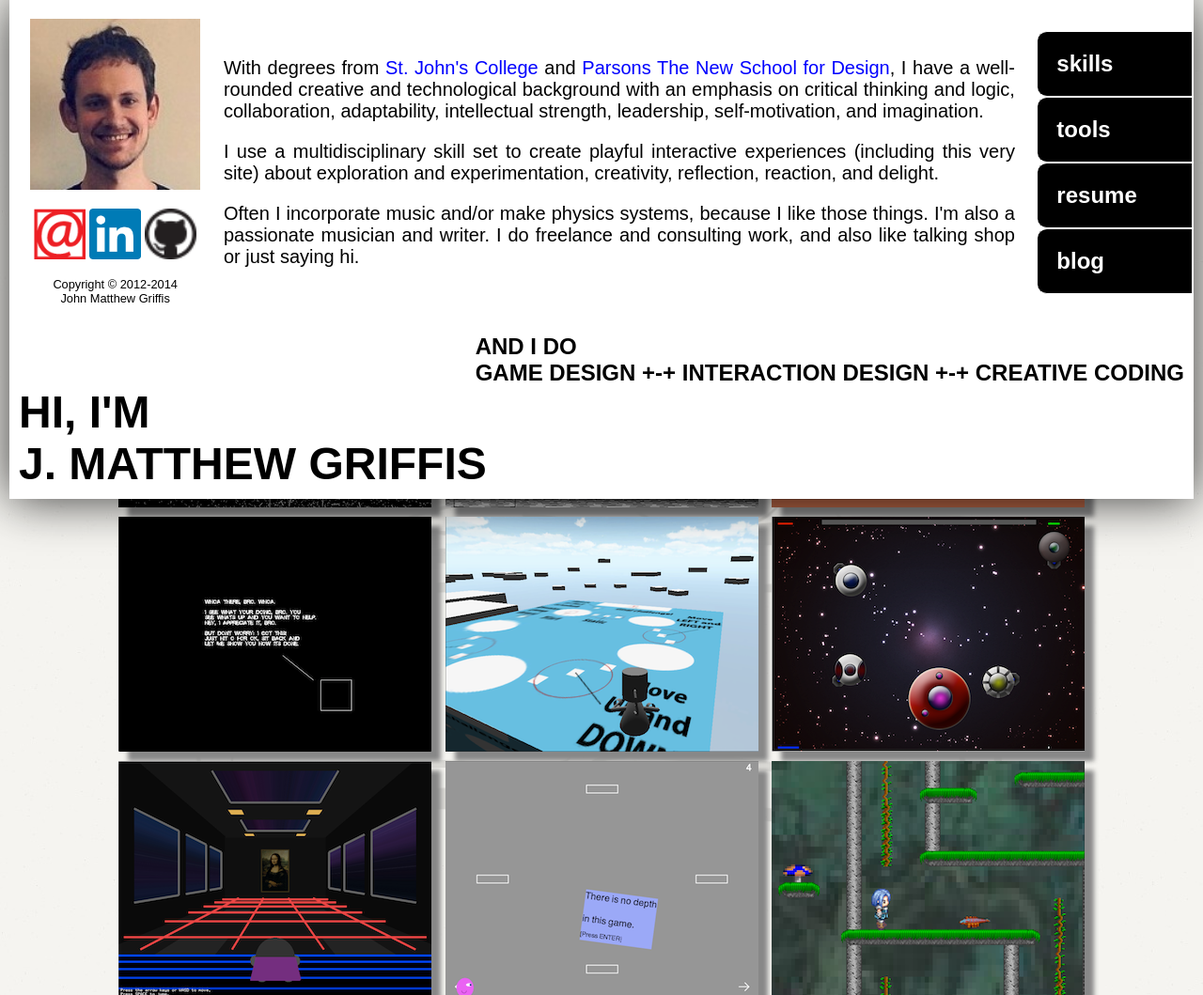
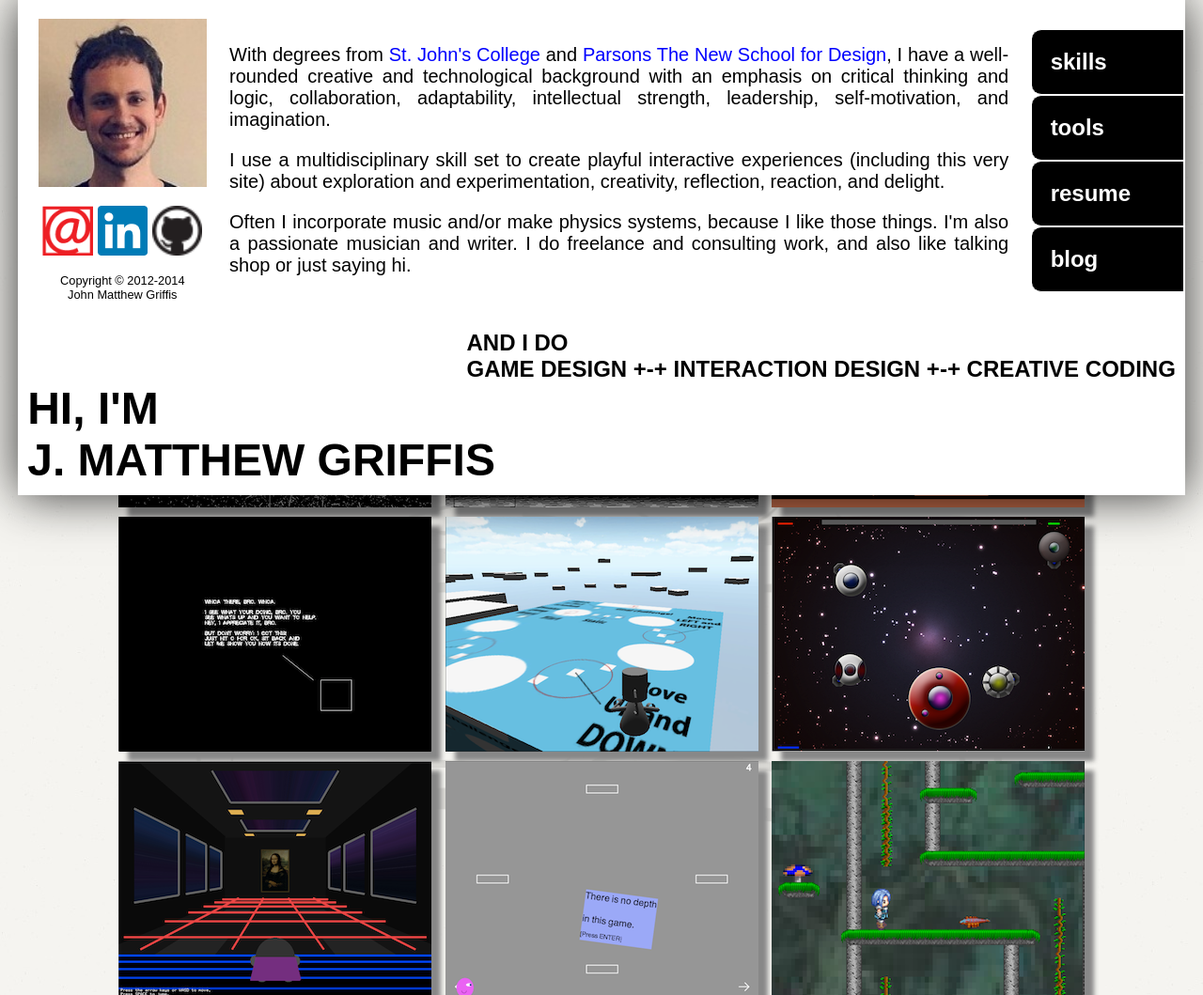
Before and after one commit to jmatthewgriffis/mySite, a PHP site: page / in a window 1280 px wide. Shown: the top 1059 px of the page at 94% size. Run offline with PHP 8.4, Linux system fonts and the light colour scheme; some libraries are stand-ins or nearby versions.

Commit message:
Set the width of the panel.

```diff
--- a/style.css
+++ b/style.css
@@ -409,9 +409,9 @@ section#writing div#writingPic{
 /* about.php */
 
 section#about {
-	margin: 0 10px;
-	/*width: 90%;*/
-	/*margin: auto;*/
+	/*margin: 0 10px;*/
+	width: 97%;
+	margin: auto;
 }
 
 section#about article#whatPage {
```
